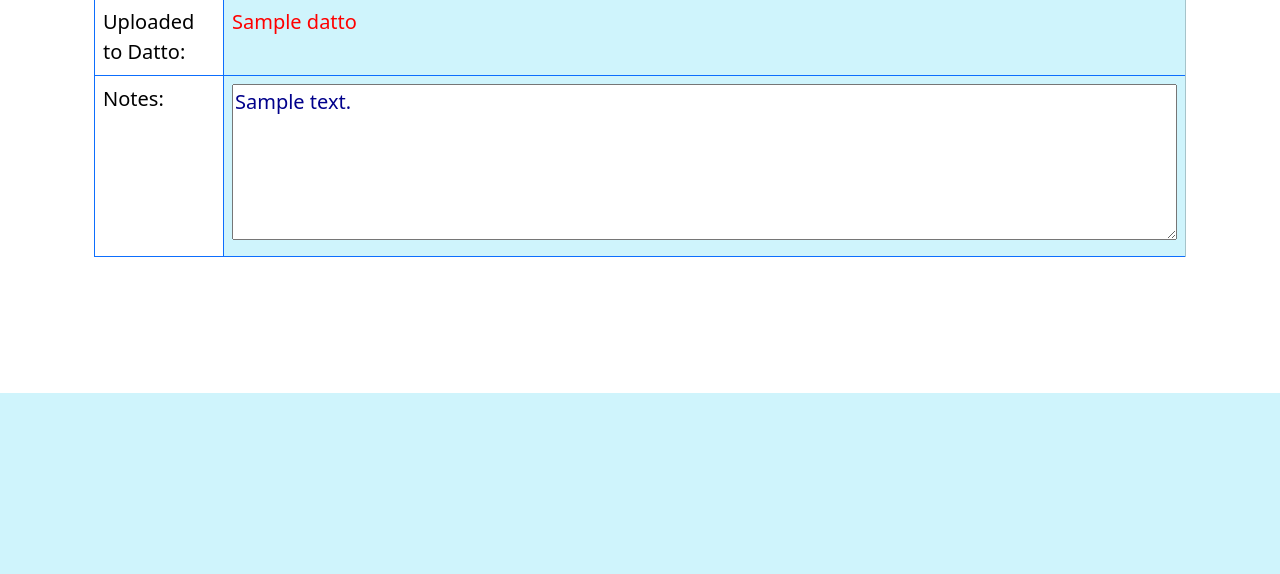
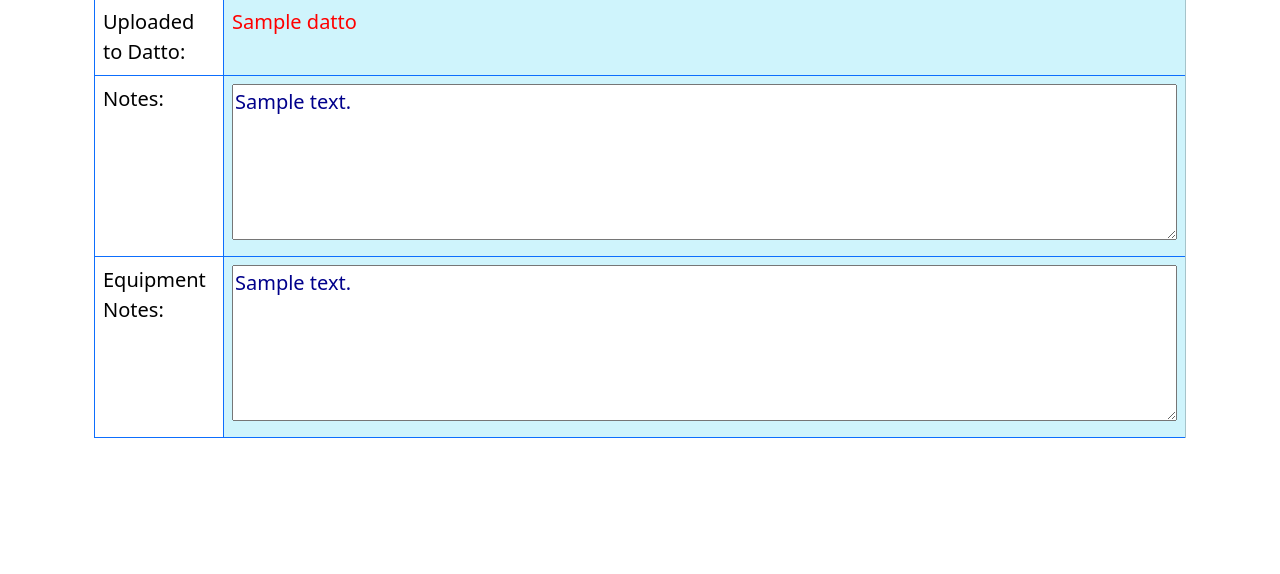
Before and after one commit to Carlos-cybertech/cybertechelec, a Flask app: template templates/portfolio/project_details.html in a window 1280 px wide. Shown: the part 1668-2242 px from the top of the page. Before the commit the page ends 2061 px from the top, so only its background shows below. Run offline with Flask 3, Linux system fonts and the light colour scheme; the template is opened without the code that fills it: most values are stand-ins (such as "Sample title", 1, 10 or a date in 2020); parts of the project's set-up code (start-up, migrations or seed data) failed here and were passed over.

Commit message:
Update project_details.html

```diff
--- a/templates/portfolio/project_details.html
+++ b/templates/portfolio/project_details.html
@@ -185,6 +185,14 @@
                 </td>
             </tr>
             {% endif %}
+            {% if record.equipment_notes is not none %}
+            <tr class="fs-5">
+                <th class="text-start" style="font-weight: normal;">Equipment Notes:</th>
+                <td class="text-start fw-medium table-info col-6">
+                    <textarea maxlength="300" rows="5" cols="77">{{ record.equipment_notes }}</textarea>
+                </td>
+            </tr>
+            {% endif %}
             {% endfor %}
         </tbody>
     </table>
```
